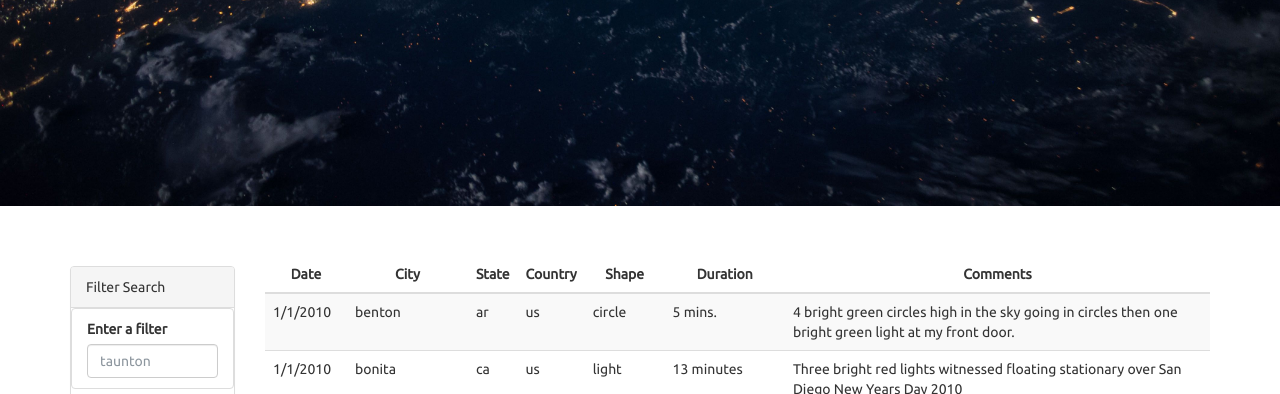
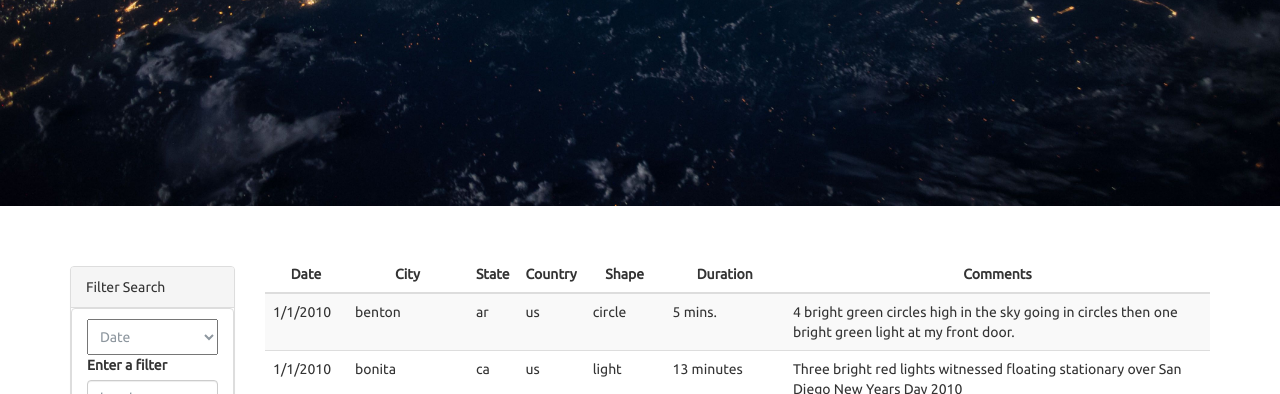
Before and after one commit to BonnerDev/javascript-challenge, a plain HTML site: page UFO-level-2/index.html in a window 1280 px wide. Shown: the part 406-800 px from the top of the page. Drawn offline with nearby package versions, Linux system fonts and the light colour scheme.

Commit message:
still working on it

```diff
--- a/UFO-level-2/index.html
+++ b/UFO-level-2/index.html
@@ -36,6 +36,15 @@
                   <div class="form-group">
                     <ul class="list-group" id="filters">
                       <li class="filter list-group-item">
+                        <select id="dropdown" name="dropdown">
+                            <option value="date">Date</option>
+                            <option value="city">City</option>
+                            <option value="state">State</option>
+                            <option value="country">Country</option>
+                            <option value="shape">Shape</option>
+                            <option value="duration">Duration</option>
+                            <option value="comments">Comments</option>
+                          </select>
                         <label for="date">Enter a filter</label>
                         <input class="form-control" id="filter-type" type="text" placeholder="taunton">
                       </li>
```
